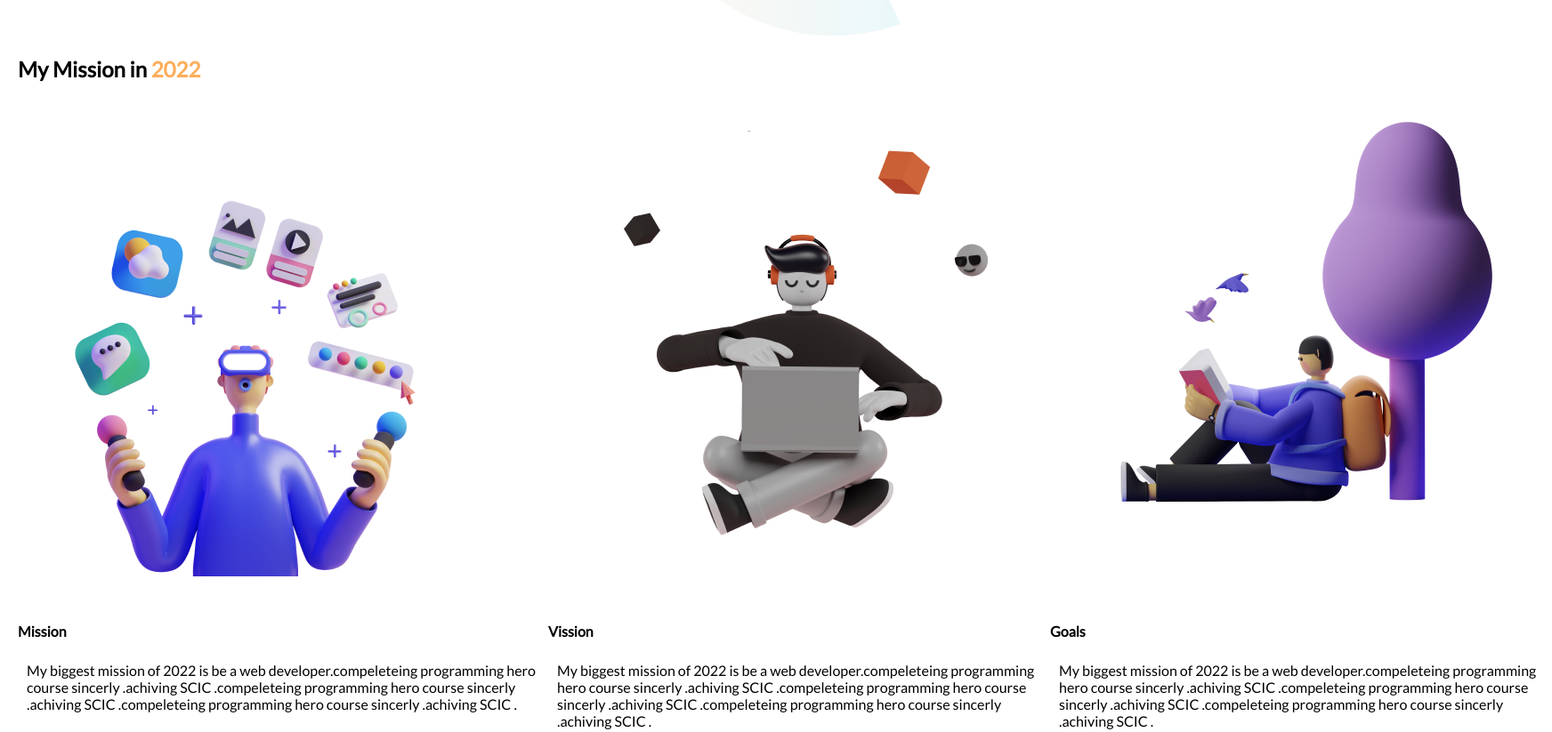
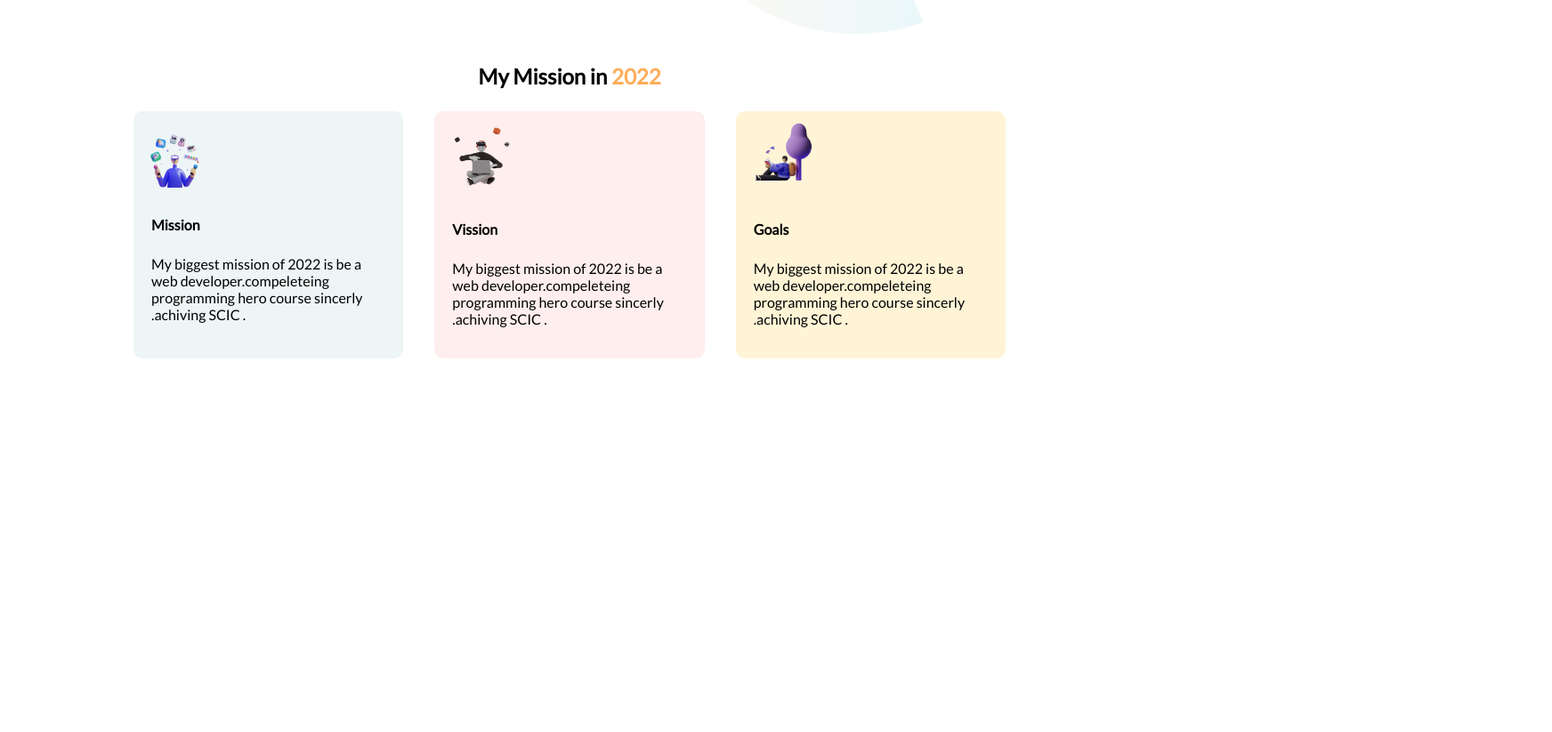
Before and after one commit to Eshratjahan17/assignment1, a plain HTML site: page index.html in a window 1280 px wide. Shown: the part 420-1243 px from the top of the page at 89% size, 1744 px wide, since content can reach past the window. After the commit the page ends 831 px from the top, so only its background shows below. Drawn offline with Linux system fonts and the light colour scheme; a web font is replaced by a local one.

Commit message:
mymissionsdone

```diff
--- a/index.html
+++ b/index.html
@@ -41,8 +41,8 @@
       <div>
         <h2>My Mission in <span> 2022</span></h2>
       </div>
-      <div class="Goals">
-        <div>
+      <div class="my_missions">
+        <div id="mission">
           <img
             class="icons"
             src="images/illustrators/illustrator-1.png"
@@ -51,28 +51,30 @@
           <h4>Mission</h4>
           <p>
             My biggest mission of 2022 is be a web developer.compeleteing
-            programming hero course sincerly .achiving SCIC .compeleteing
-            programming hero course sincerly .achiving SCIC .compeleteing
             programming hero course sincerly .achiving SCIC .
           </p>
         </div>
-        <div>
-          <img src="images/illustrators/illustrator-2.png" alt="image2" />
+        <div id="vission">
+          <img
+            class="icons"
+            src="images/illustrators/illustrator-2.png"
+            alt="image2"
+          />
           <h4>Vission</h4>
           <p>
             My biggest mission of 2022 is be a web developer.compeleteing
-            programming hero course sincerly .achiving SCIC .compeleteing
-            programming hero course sincerly .achiving SCIC .compeleteing
             programming hero course sincerly .achiving SCIC .
           </p>
         </div>
-        <div>
-          <img src="images/illustrators/illustrator-3.png" alt="image3" />
+        <div id="goals">
+          <img
+            class="icons"
+            src="images/illustrators/illustrator-3.png"
+            alt="image3"
+          />
           <h4>Goals</h4>
           <p>
             My biggest mission of 2022 is be a web developer.compeleteing
-            programming hero course sincerly .achiving SCIC .compeleteing
-            programming hero course sincerly .achiving SCIC .compeleteing
             programming hero course sincerly .achiving SCIC .
           </p>
         </div>
--- a/style.css
+++ b/style.css
@@ -1,7 +1,8 @@
 body {
   font-family: "Lato", sans-serif;
   /* font-family: "Moon Dance", cursive; */
-  margin: 10px 20px;
+  margin-left: 150px;
+  margin-right: 150px;
 }
 /*
 hedaer section strat */
@@ -47,15 +48,42 @@ hedaer section end */
 
 /*
 goals section start */
-.Goals {
+.my_missions {
   display: flex;
 }
 .icons {
+  width: 30%;
+  height: auto;
 }
 h4 {
+  margin: 25px 10px;
 }
 
 h2 {
+  text-align: center;
+  margin-top: 30px;
+  margin-bottom: 25px;
+}
+
+#mission {
+  background-color: #edf5f6;
+  width: 30%;
+  margin-right: 35px;
+  padding: 10px 10px;
+  border-radius: 10px;
+}
+#vission {
+  background-color: #ffeeee;
+  width: 30%;
+  margin-right: 35px;
+  padding: 10px 10px;
+  border-radius: 10px;
+}
+#goals {
+  background-color: #fff4d6;
+  width: 30%;
+  padding: 10px 10px;
+  border-radius: 10px;
 }
 /*
 goals section end */
```
